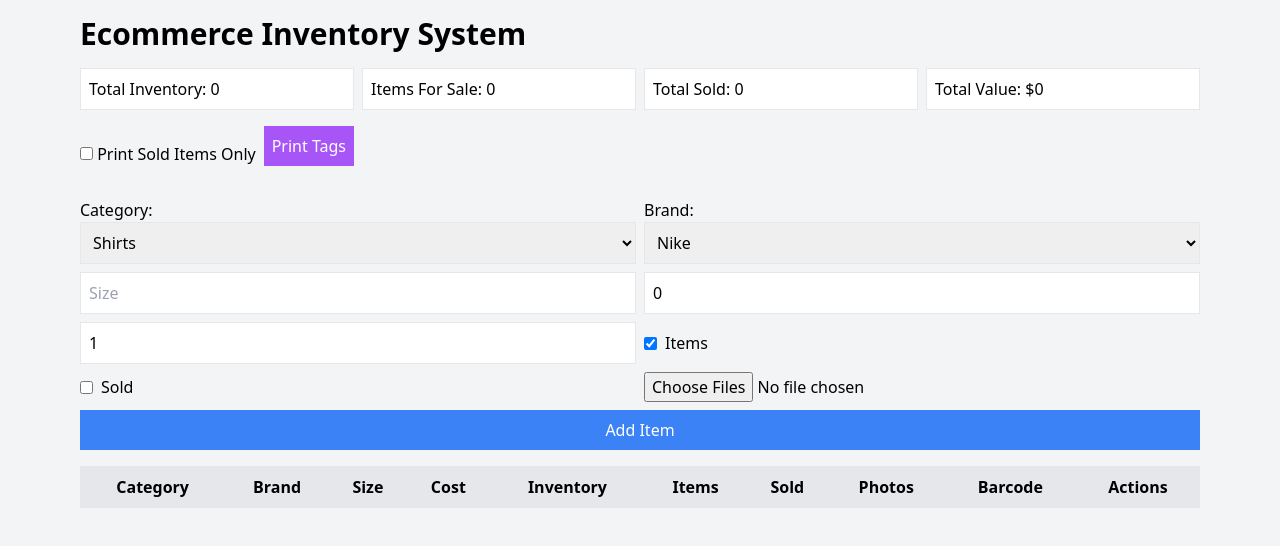
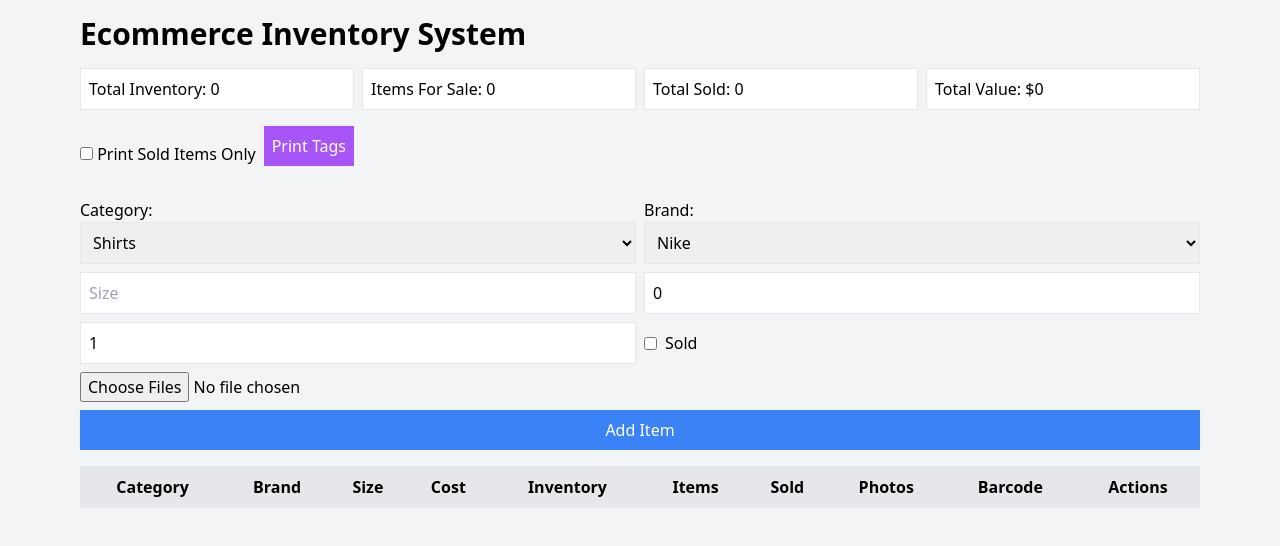
Before and after one commit to architeketh/ecommerce-inventory-system, a React (Vite) app: page / in a window 1280 px wide. Shown: the top 546 px of the page. Built offline with nearby package versions, Linux system fonts and the light colour scheme.

Commit message:
Update InventoryForm.jsx

```diff
--- a/src/components/InventoryForm.jsx
+++ b/src/components/InventoryForm.jsx
@@ -11,7 +11,6 @@ const InventoryForm = ({ items, setItems }) => {
   const [size, setSize] = useState('')
   const [cost, setCost] = useState(0)
   const [inventory, setInventory] = useState(1)
-  const [forSale, setForSale] = useState(true) // Now Items checkbox
   const [sold, setSold] = useState(false)
   const [photos, setPhotos] = useState([])
 
@@ -32,7 +31,6 @@ const InventoryForm = ({ items, setItems }) => {
     setSize('')
     setCost(0)
     setInventory(1)
-    setForSale(true)
     setSold(false)
     setPhotos([])
   }
@@ -42,8 +40,8 @@ const InventoryForm = ({ items, setItems }) => {
     const finalCategory = category === 'Other' ? customCategory : category
     const finalBrand = brand === 'Other' ? customBrand : brand
     if (!finalCategory) return
-    const id = Date.now()
-    const newItem = { id, category: finalCategory, brand: finalBrand, size, cost, inventory, forSale, sold, photos }
+    const id = Date.now() // unique inventory number
+    const newItem = { id, category: finalCategory, brand: finalBrand, size, cost, inventory, sold, photos }
     setItems([...items, newItem])
     resetForm()
   }
@@ -70,12 +68,7 @@ const InventoryForm = ({ items, setItems }) => {
 
       <input className="border p-2" placeholder="Size" value={size} onChange={e => setSize(e.target.value)} />
       <input type="number" className="border p-2" placeholder="Cost" value={cost} onChange={e => setCost(Number(e.target.value))} />
-      <input type="number" className="border p-2" placeholder="Inventory" value={inventory} onChange={e => setInventory(Number(e.target.value))} />
-
-      <label className="flex items-center gap-2">
-        <input type="checkbox" checked={forSale} onChange={e => setForSale(e.target.checked)} />
-        Items
-      </label>
+      <input type="number" className="border p-2" placeholder="Items" value={inventory} onChange={e => setInventory(Number(e.target.value))} />
 
       <label className="flex items-center gap-2">
         <input type="checkbox" checked={sold} onChange={e => setSold(e.target.checked)} />
```
